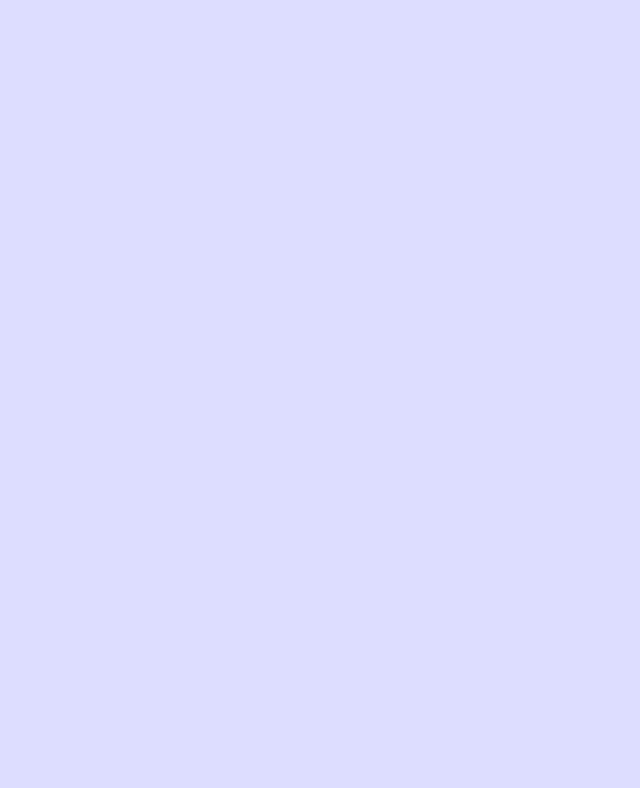
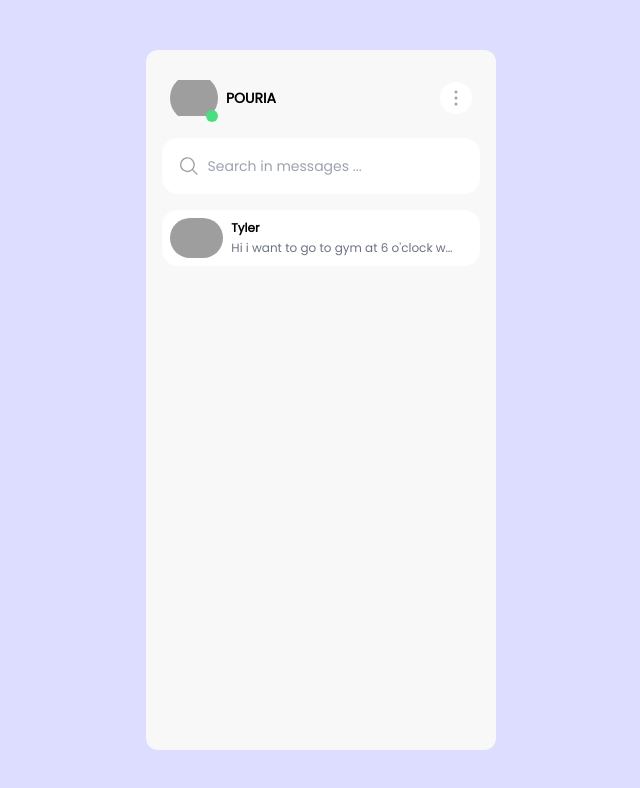
Before and after one commit to npouriaa/online-chat-app, a React (Vite) app: page /home in a window 1280 px wide. Before the commit this address had no page. Shown: the top 788 px of the page, without its empty margins (319-959 px from the left). Built offline with nearby package versions, Linux system fonts and the light colour scheme; grey boxes are pictures that could not be loaded.

Commit message:
designing sidebar

```diff
--- a/src/App.css
+++ b/src/App.css
@@ -28,6 +28,17 @@ body {
   width: 100vw;
 }
 
+::-webkit-scrollbar {
+  height: 8px;
+  width: 6px;
+}
+
+::-webkit-scrollbar-thumb {
+  background: var(--scrollbar_bg);
+  border-radius: 5px;
+  border: 1px solid #a0a0a0;
+}
+
 .ant-form-item-row {
   display: block !important;
 }
@@ -38,31 +49,40 @@ body {
   align-items: center;
 }
 
-.ant-form-item-control-input-content{
+.ant-form-item-control-input-content {
   display: flex;
   justify-content: center;
 }
 
-.ant-input-affix-wrapper:focus{
-    border: #703eff !important;
+.ant-input-affix-wrapper:focus {
+  border: var(--bg-purple) !important;
 }
 
 :where(.css-dev-only-do-not-override-14wwjjs).ant-input-affix-wrapper:hover {
-    border-color: #703eff !important;
+  border-color: var(--bg-purple) !important;
 }
 
 :where(.css-dev-only-do-not-override-14wwjjs).ant-input-affix-wrapper-focused {
-  border-color: #703eff;
+  border-color: var(--bg-purple);
+}
+
+.ant-upload-wrapper {
+  width: 100%;
 }
 
 .ant-btn {
+  color: #fff;
   margin: 0 auto;
   height: 40px;
-  width: 80%;
-  background-color: #703eff !important;
+  width: 100%;
+  background-color: var(--bg-purple) !important;
 }
 
-/*
-.sign-up-bg-section{
-    background-image: url(./Images/pattern-4.svg);
-} */
+.ant-btn.ant-btn-icon-only {
+  background-color: transparent !important;
+}
+
+.ant-btn:hover {
+  border-color: transparent !important;
+  color: #fff !important;
+}
--- a/src/App.jsx
+++ b/src/App.jsx
@@ -1,12 +1,11 @@
 import React from "react";
 import "./App.css";
-import LandingPage from "./Pages/LandingPage";
 import Routers from "./Components/Routers/Routers";
 
 const App = () => {
   return (
     <div className="container">
-      <Routers/>
+      <Routers />
     </div>
   );
 };
--- /dev/null
+++ b/src/Components/ChatPage.jsx
@@ -0,0 +1,9 @@
+import React from 'react'
+
+const ChatPage = () => {
+  return (
+    <div>ChatPage</div>
+  )
+}
+
+export default ChatPage
--- a/src/Components/Routers/Routers.jsx
+++ b/src/Components/Routers/Routers.jsx
@@ -3,6 +3,7 @@ import { Routes, Route } from "react-router-dom";
 import LandingPage from "../../Pages/LandingPage";
 import Login from "../../Pages/Login";
 import Register from "../../Pages/Register";
+import Home from "../../Pages/Home";
 
 const Routers = () => {
   return (
@@ -10,6 +11,7 @@ const Routers = () => {
       <Route path="/" element={<LandingPage />} />
       <Route path="/login" element={<Login />} />
       <Route path="/register" element={<Register />} />
+      <Route path="/home" element={<Home />} />
     </Routes>
   );
 };
--- /dev/null
+++ b/src/Components/SideBar.jsx
@@ -0,0 +1,71 @@
+import React from "react";
+
+const SideBar = () => {
+  return (
+    <div className="w-[350px] h-[700px] bg-[#f8f8f8] rounded-xl p-4 overflow-y-auto">
+      <nav className="w-full p-2 flex items-center justify-between">
+        <div className="flex gap-2 items-center">
+          <div className="profile-con w-12 h-12 rounded-full relative">
+            <span className="online-badge w-3 h-3 rounded-full right-0 bottom-0 bg-green-400 absolute"></span>
+            <img
+              className="object-contain w-full h-full rounded-full"
+              src="https://encrypted-tbn0.gstatic.com/images?q=tbn:ANd9GcQ1GOS8Mxd73Bu4zfCIWmou11x4QkGp2cFf7w&usqp=CAU"
+              alt="profile-image"
+            />
+          </div>
+          <p className="text-sm font-bold uppercase">Pouria</p>
+        </div>
+        <button className="w-8 h-8 bg-white flex justify-center items-center rounded-full">
+          <svg
+            xmlns="http://www.w3.org/2000/svg"
+            viewBox="0 0 24 24"
+            fill="#a2a0a0"
+            className="w-6"
+          >
+            <path
+              fillRule="evenodd"
+              d="M10.5 6a1.5 1.5 0 113 0 1.5 1.5 0 01-3 0zm0 6a1.5 1.5 0 113 0 1.5 1.5 0 01-3 0zm0 6a1.5 1.5 0 113 0 1.5 1.5 0 01-3 0z"
+              clipRule="evenodd"
+            />
+          </svg>
+        </button>
+      </nav>
+      <div className="w-full mt-2 h-14 bg-white rounded-2xl flex items-center p-4 gap-2">
+        <svg
+          xmlns="http://www.w3.org/2000/svg"
+          viewBox="0 0 24 24"
+          fill="#a2a0a0"
+          class="w-6 h-6"
+        >
+          <path
+            fillRule="evenodd"
+            d="M10.5 3.75a6.75 6.75 0 100 13.5 6.75 6.75 0 000-13.5zM2.25 10.5a8.25 8.25 0 1114.59 5.28l4.69 4.69a.75.75 0 11-1.06 1.06l-4.69-4.69A8.25 8.25 0 012.25 10.5z"
+            clipRule="evenodd"
+          />
+        </svg>
+        <input
+          placeholder="Search in messages ..."
+          type="text"
+          className="text-sm outline-none w-full"
+        />
+      </div>
+      <ul className="w-full py-4 gap-3 flex flex-col">
+        <li className="cursor-pointer w-full bg-white h-14 gap-2 flex items-center px-2 rounded-2xl">
+          <img
+            className="rounded-full h-10 "
+            src="https://encrypted-tbn0.gstatic.com/images?q=tbn:ANd9GcQ1GOS8Mxd73Bu4zfCIWmou11x4QkGp2cFf7w&usqp=CAU"
+            alt=""
+          />
+          <div className="h-full py-2 w-3/4 justify-around flex flex-col ">
+            <p className="text-start text-xs font-bold truncate">Tyler</p>
+            <p className="text-start text-xs text-gray-500 truncate">
+              Hi i want to go to gym at 6 o'clock when can you come ?
+            </p>
+          </div>
+        </li>
+      </ul>
+    </div>
+  );
+};
+
+export default SideBar;
--- a/src/Pages/Home.jsx
+++ b/src/Pages/Home.jsx
@@ -1,8 +1,11 @@
 import React from 'react'
+import SideBar from '../Components/SideBar'
 
 const Home = () => {
   return (
-    <div>Home</div>
+    <div>
+      <SideBar/>
+    </div>
   )
 }
 
--- a/src/Pages/LandingPage.jsx
+++ b/src/Pages/LandingPage.jsx
@@ -69,7 +69,7 @@ const LandingPage = () => {
 
         <div className="w-full flex gap-4 flex-col items-center ">
           <p className="text-sm max-sm:text-xs text-gray-400">
-            Already have an acccount ?
+            Already have an account ?
           </p>
           <Link className="w-full flex justify-center" to="/login">
             <button className="w-4/5 max-sm:text-sm transition-all text-white bg-[#703eff] hover:bg-[#552fbb] p-2 rounded-lg">
@@ -79,7 +79,7 @@ const LandingPage = () => {
         </div>
         <div className="w-full flex gap-4 flex-col items-center ">
           <p className="text-sm max-sm:text-xs text-gray-400">
-            Dont have an acccount ?
+            Dont have an account ?
           </p>
           <Link className="w-full flex justify-center" to="/register">
             <button className="w-4/5 max-sm:text-sm transition-all text-white bg-[#703eff] hover:bg-[#552fbb] p-2 rounded-lg">
@@ -88,7 +88,13 @@ const LandingPage = () => {
           </Link>
         </div>
         <div className="text-xs uppercase w-full text-center mt-4">
-          made by <Link className="text-blue-400 text-sm" to="https://github.com/npouriaa">npouriaa</Link>
+          made by{" "}
+          <Link
+            className="text-blue-400 text-sm"
+            to="https://github.com/npouriaa"
+          >
+            npouriaa
+          </Link>
         </div>
       </div>
     </div>
--- a/src/Pages/Register.jsx
+++ b/src/Pages/Register.jsx
@@ -1,10 +1,18 @@
 import React from "react";
-import { Button, Form, Input } from "antd";
+import { InboxOutlined, UploadOutlined } from '@ant-design/icons';
+import { Button, Form, Input, Upload } from "antd";
 import { Link } from "react-router-dom";
 
 const Register = () => {
+  const normFile = (e) => {
+    console.log("Upload event:", e);
+    if (Array.isArray(e)) {
+      return e;
+    }
+    return e?.fileList;
+  };
   return (
-    <div className="relative w-[500px] h-[500px] max-sm:w-[340px] max-sm:h-[550px] bg-white shadow-xl rounded-2xl flex flex-col justify-center p-4">
+    <div className="relative w-[500px] max-sm:w-[400px] bg-white shadow-xl rounded-2xl flex flex-col justify-center p-4">
       <div className="w-full gap-2 flex flex-col p-3 items-center justify-center">
         <h1 className="text-2xl uppercase font-bold">Sign Up</h1>
         <h5 className="text-sm text-center text-gray-400  flex justify-center">
@@ -62,6 +70,17 @@ const Register = () => {
           >
             <Input.Password />
           </Form.Item>
+          <Form.Item
+            name="upload"
+            label="Upload"
+            valuePropName="fileList"
+            getValueFromEvent={normFile}
+          >
+            <Upload name="logo" action="" listType="picture">
+              <Button icon={<UploadOutlined />}>Click to upload</Button>
+            </Upload>
+          </Form.Item>
+
           <Form.Item>
             <Button type="primary" htmlType="submit">
               Sign up
```
Also changed, not shown: src/Components/TextInput.jsx (deleted).
